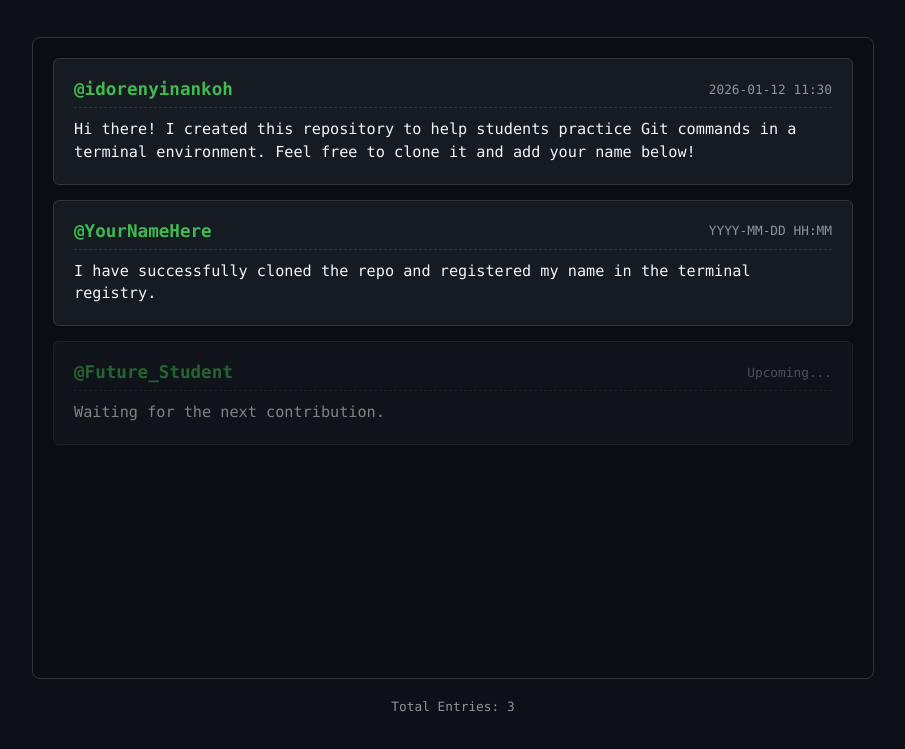
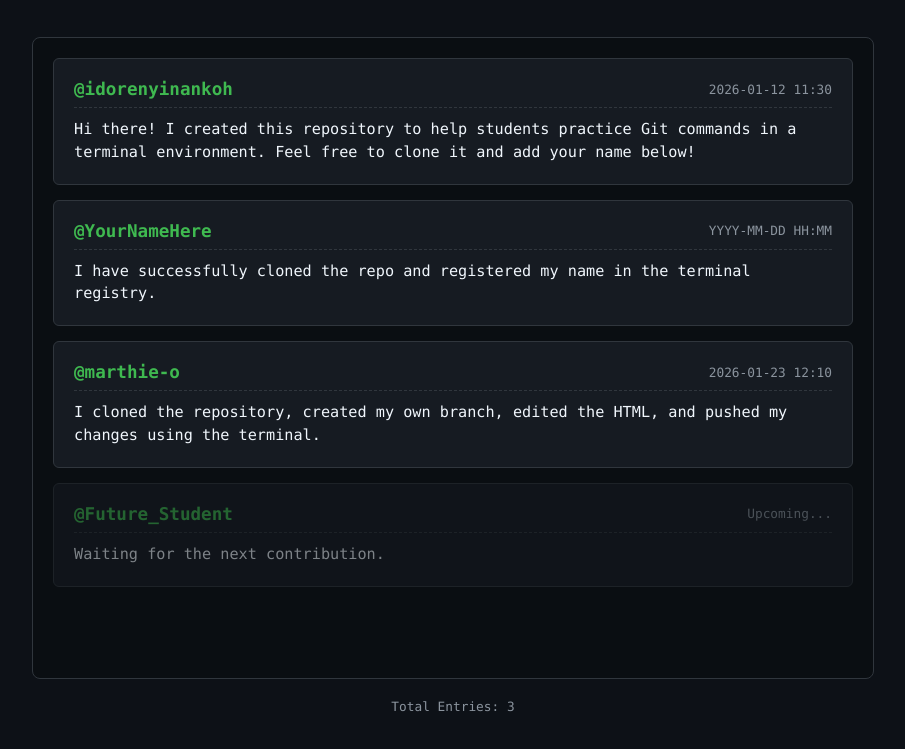
Before and after one commit to idorenyinankoh/Terminal-Git-Github-Training, a plain HTML site: page index.html in a window 1280 px wide. Shown: the part 151-900 px from the top of the page, without its empty margins (187-1092 px from the left). Drawn offline with Linux system fonts and the light colour scheme.

Commit message:
Add marthie-o to registry

```diff
--- a/index.html
+++ b/index.html
@@ -132,6 +132,15 @@
                 I have successfully cloned the repo and registered my name in the terminal registry.
             </div>
         </div>
+        <div class="registry-tile">
+        <div class="tile-top">
+            <span class="student-name">@marthie-o</span>
+            <span class="timestamp">2026-01-23 12:10</span>
+        </div>
+        <div class="comment-text">
+        I cloned the repository, created my own branch, edited the HTML, and pushed my changes using the terminal.
+        </div>
+        </div>
         <div class="registry-tile" style="opacity: 0.5;">
             <div class="tile-top">
                 <span class="student-name">@Future_Student</span>
```
